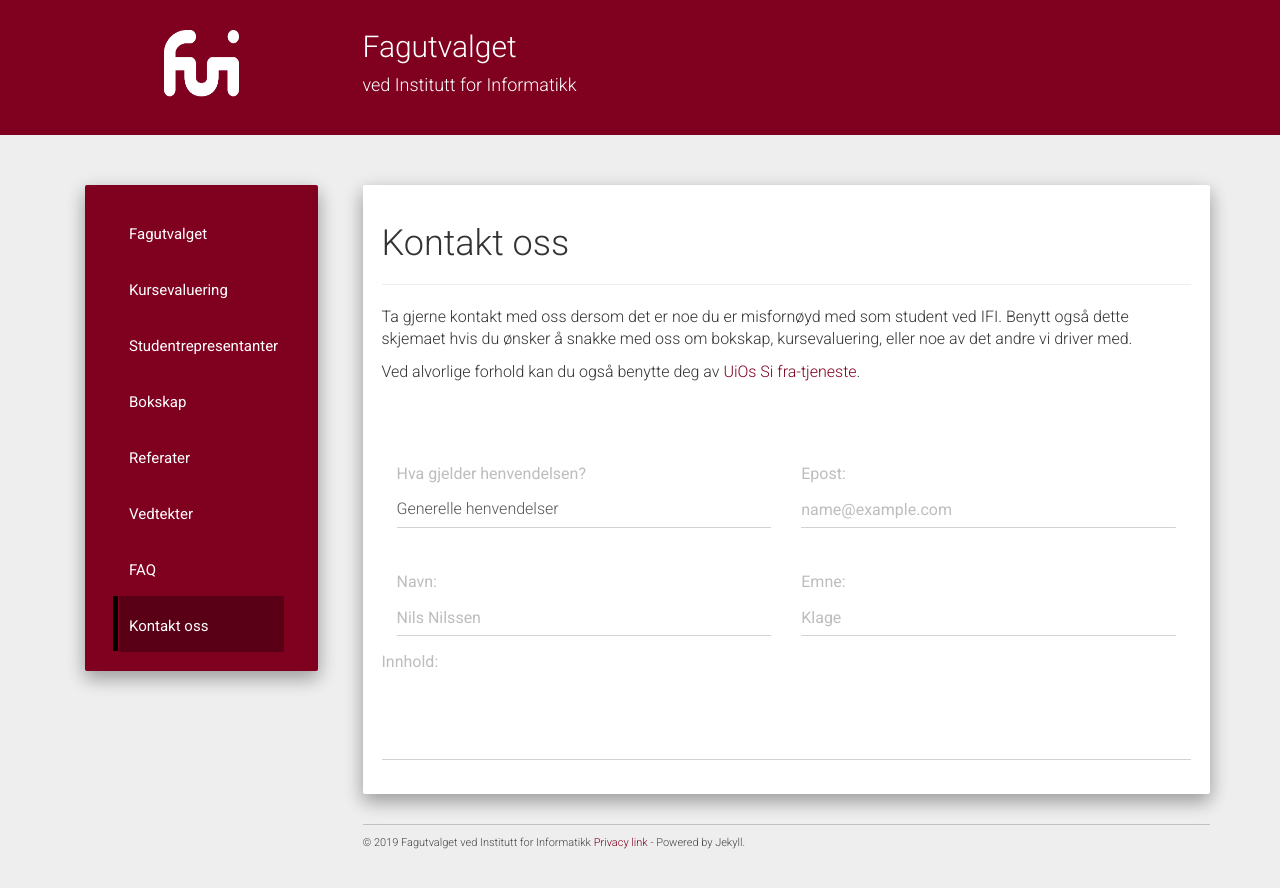
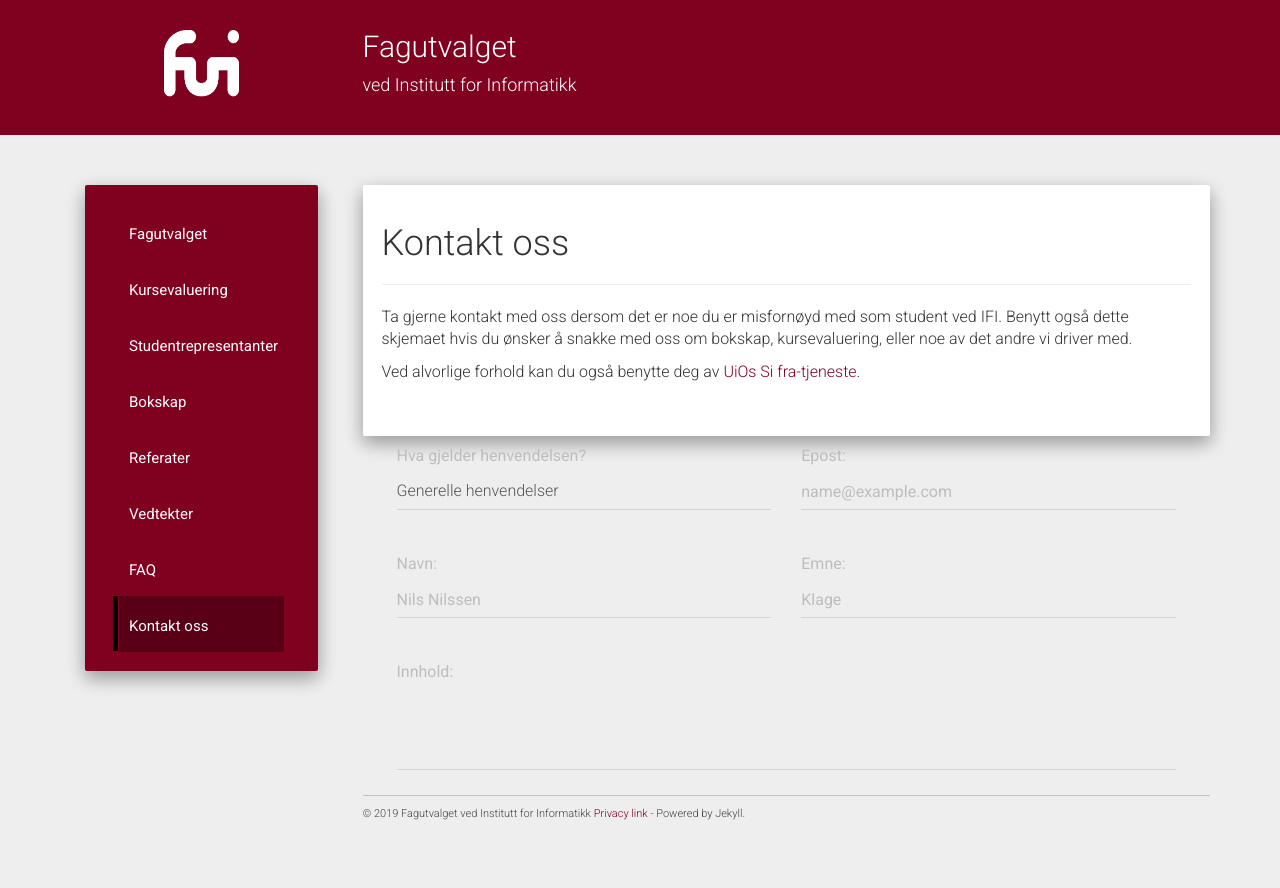
Before and after one commit to fui/fui.github.io, a Jekyll site: the page built from contact.md, in a window 1280 px wide. Shown: the top 888 px of the page. Built offline with Jekyll 4.4.1, drawn with Linux system fonts in a browser that asks for light colours; nearby versions of some CDN libraries.

Commit message:
fixing contact

```diff
--- a/contact.md
+++ b/contact.md
@@ -37,7 +37,7 @@
         <label for="exampleFormControlInput1">Emne:</label>
         <input type="text" class="form-control" id="alert" placeholder="Klage">
     </div>
-  <div class="form-group">
+  <div class="form-group col-xs-12">
     <label for="exampleFormControlTextarea1">Innhold:</label>
     <textarea class="form-control" id="exampleFormControlTextarea1" rows="3"></textarea>
   </div>
```
